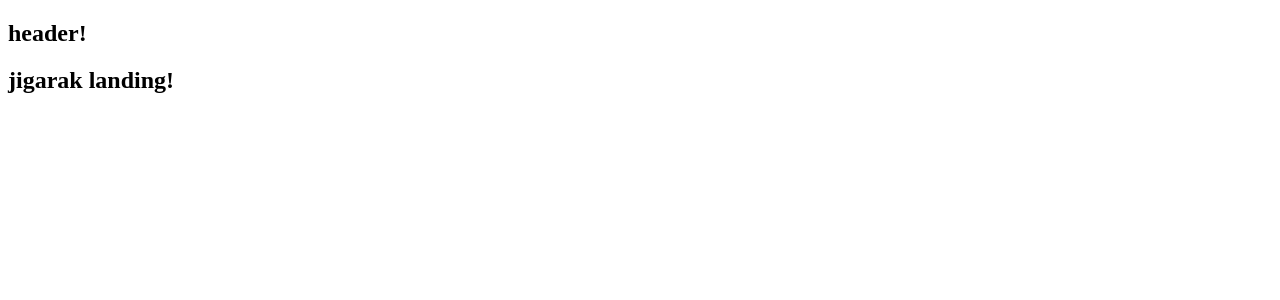
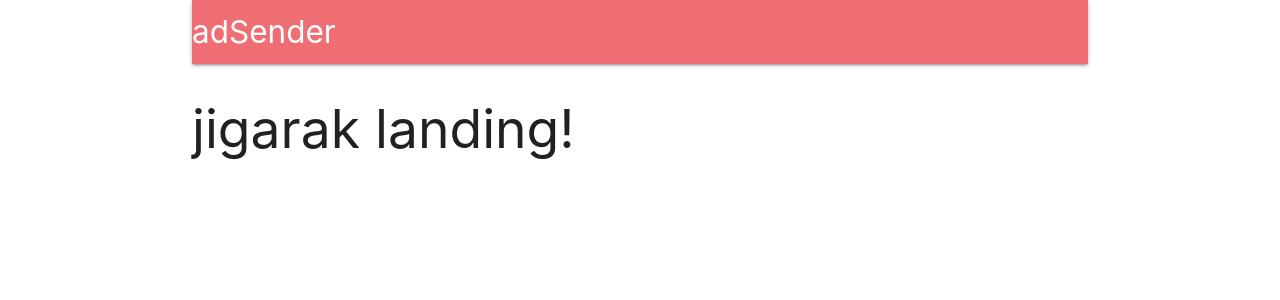
Before and after one commit to pal-p/adSend, a React (Create React App) app in the folder client/: page / in a window 1280 px wide. Shown: the top 300 px of the page. Built offline with nearby package versions, Linux system fonts and the light colour scheme.

Commit message:
refined css to resize the navbar with zooming

```diff
--- a/client/package.json
+++ b/client/package.json
@@ -4,6 +4,7 @@
   "private": true,
   "dependencies": {
     "http-proxy-middleware": "^0.19.0",
+    "materialize-css": "^1.0.0",
     "react": "^16.6.0",
     "react-dom": "^16.6.0",
     "react-redux": "^5.1.0",
--- a/client/src/components/App.js
+++ b/client/src/components/App.js
@@ -1,7 +1,7 @@
 import React from 'react';
 import {BrowserRouter, Route} from 'react-router-dom';
+import Header from './Header';
 
-const Header = () => <h2>header! </h2>;
 const Dashboard= () => <h2>dashboard! </h2>;
 const SurveyNew= () => <h2>surveynew! </h2>;
 const Landing= () => <h2>jigarak landing! </h2>;
@@ -10,9 +10,10 @@
 
 const App = () => {
 
-     return(
+  return(
+    <div className ="container">
       <BrowserRouter>
-       <div>
+       <div >
           <Header />
           <Route exact path="/" component = {Landing}/>
           <Route exact path="/surveys" component = {Dashboard}/>
@@ -20,6 +21,7 @@
 
        </div>
       </BrowserRouter>
+     </div>
      );
 
 };
--- /dev/null
+++ b/client/src/components/Header.js
@@ -0,0 +1,20 @@
+import React, {Component} from 'react';
+
+class Header extends Component {
+
+  render(){
+     return(
+       <nav>
+          <div className="nav-wrapper" >
+
+             <ul className="left brand-logo">
+                 <li> adSender</li>
+
+             </ul>
+
+          </div>
+       </nav>
+     );
+  }
+};
+export default Header;
--- a/client/src/index.js
+++ b/client/src/index.js
@@ -2,7 +2,7 @@
 import ReactDOM from 'react-dom';
 import {Provider} from 'react-redux';
 import {createStore, applyMiddleware} from 'redux';
-
+import '../node_modules/materialize-css/dist/css/materialize.min.css';
 
 import App from './components/App';
 import reducers from './reducers';
```
Also changed, not shown: 1 other file (tests, documents, lock files or other folders).
